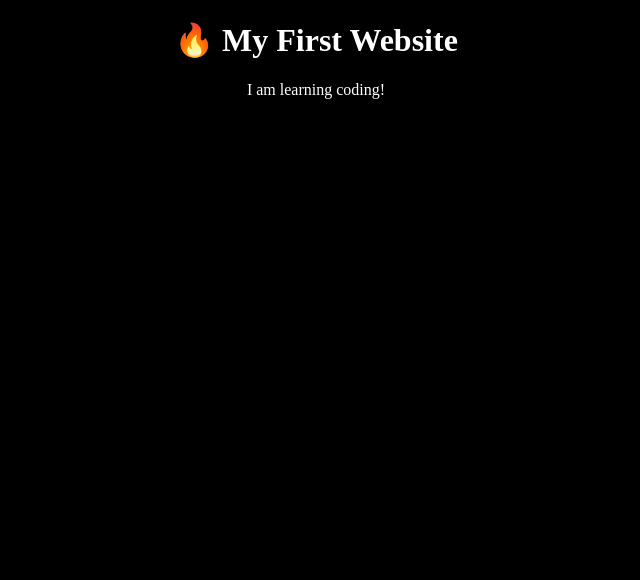
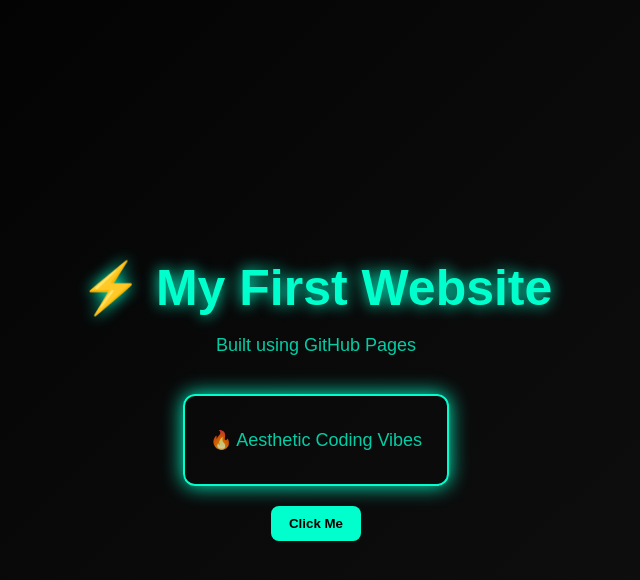
Before and after one commit to zamzamfatimatariq-maker/my-portfolio, a plain HTML site: page index.html in a window 1280 px wide. Shown: the whole page, without its empty margins (324-964 px from the left). Drawn offline with Linux system fonts and the light colour scheme.

Commit message:
Update index.html

```diff
--- a/index.html
+++ b/index.html
@@ -1,11 +1,68 @@
 <!DOCTYPE html>
-<html>
+<html lang="en">
 <head>
-  <title>My Site</title>
+  <meta charset="UTF-8">
+  <title>My Aesthetic Site</title>
+
+  <style>
+    body {
+      margin: 0;
+      height: 100vh;
+      display: flex;
+      justify-content: center;
+      align-items: center;
+      flex-direction: column;
+      background: linear-gradient(135deg, #000000, #0a0a0a, #111111);
+      color: #00ffcc;
+      font-family: Arial, sans-serif;
+    }
+
+    h1 {
+      font-size: 50px;
+      text-shadow: 0 0 15px #00ffcc;
+      margin: 0;
+    }
+
+    p {
+      font-size: 18px;
+      opacity: 0.8;
+    }
+
+    .box {
+      margin-top: 20px;
+      padding: 15px 25px;
+      border: 2px solid #00ffcc;
+      border-radius: 12px;
+      box-shadow: 0 0 20px #00ffcc;
+    }
+
+    .btn {
+      margin-top: 20px;
+      padding: 10px 18px;
+      background: #00ffcc;
+      border: none;
+      border-radius: 8px;
+      cursor: pointer;
+      font-weight: bold;
+    }
+
+    .btn:hover {
+      transform: scale(1.05);
+    }
+  </style>
+
 </head>
 
-<body style="background:black; color:white; text-align:center;">
-  <h1>🔥 My First Website</h1>
-  <p>I am learning coding!</p>
+<body>
+
+  <h1>⚡ My First Website</h1>
+  <p>Built using GitHub Pages</p>
+
+  <div class="box">
+    <p>🔥 Aesthetic Coding Vibes</p>
+  </div>
+
+  <button class="btn">Click Me</button>
+
 </body>
 </html>
```
